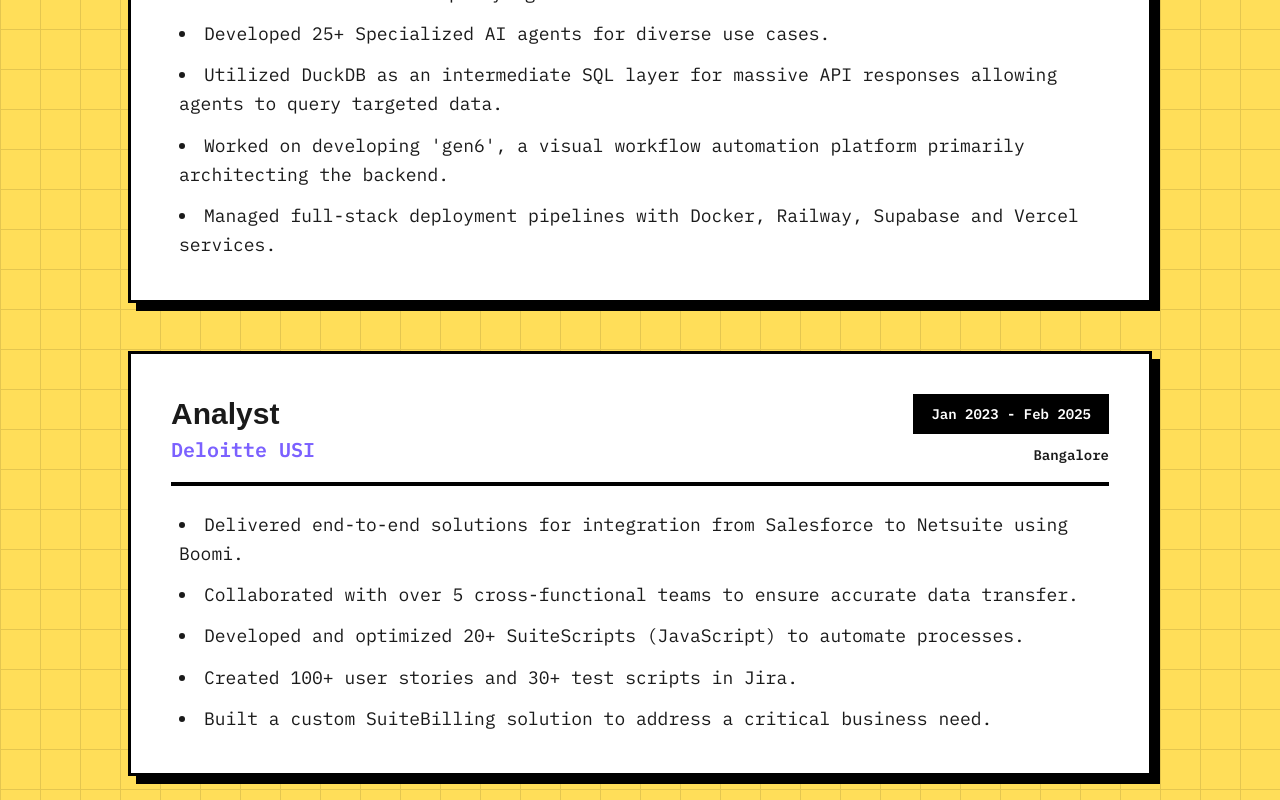
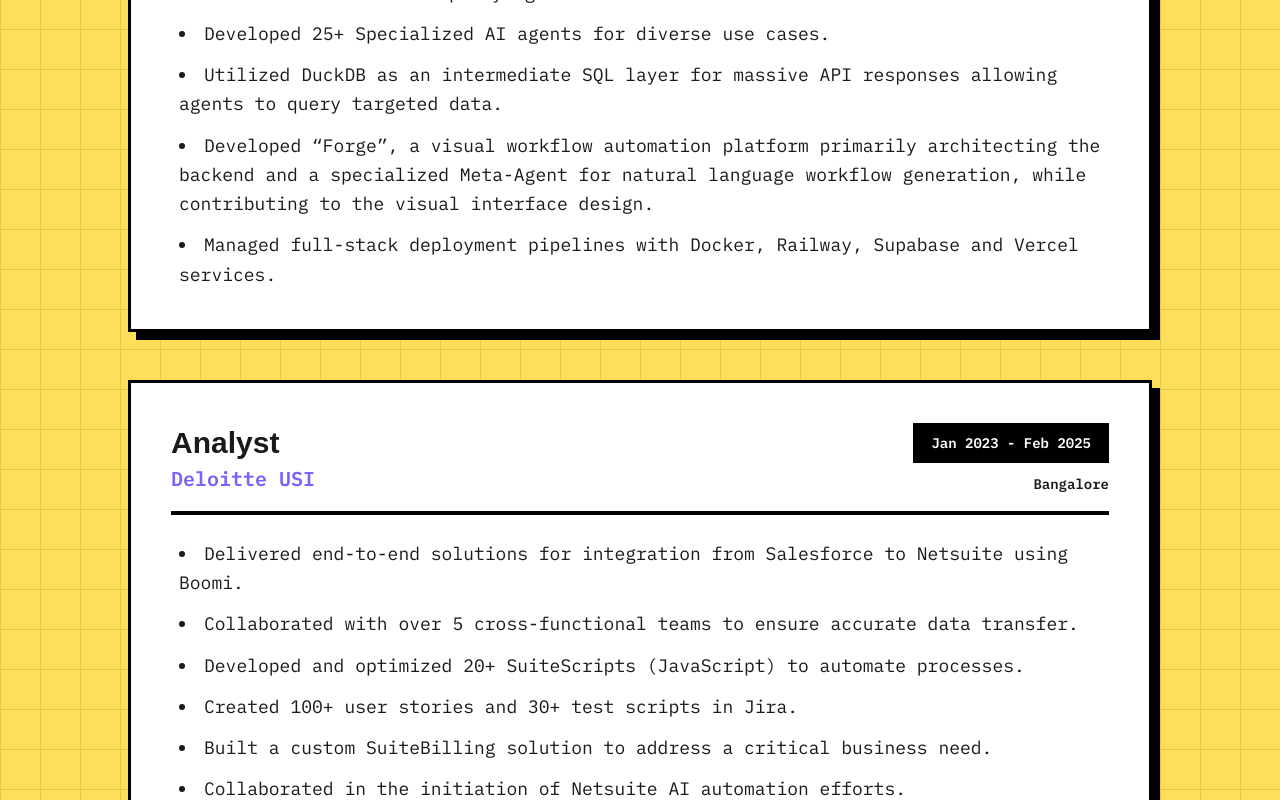
Before and after one commit to abhinavgkrishnan/portfolio, a Next.js app: page / in a window 1280 px wide. Shown: the part 2180-2980 px from the top of the page. Built offline with nearby package versions, Linux system fonts and the light colour scheme; a web font is replaced by a local one.

Commit message:
Update resume.ts

```diff
--- a/src/data/resume.ts
+++ b/src/data/resume.ts
@@ -22,7 +22,7 @@
                 "Architected a Python based AI agent orchestrator which can tap into an array of api tools and MCP servers simplifying automation.",
                 "Developed 25+ Specialized AI agents for diverse use cases.",
                 "Utilized DuckDB as an intermediate SQL layer for massive API responses allowing agents to query targeted data.",
-                "Worked on developing 'gen6', a visual workflow automation platform primarily architecting the backend.",
+                "Developed “Forge”, a visual workflow automation platform primarily architecting the backend and a specialized Meta-Agent for natural language workflow generation, while contributing to the visual interface design.",
                 "Managed full-stack deployment pipelines with Docker, Railway, Supabase and Vercel services."
             ]
         },
@@ -36,7 +36,8 @@
                 "Collaborated with over 5 cross-functional teams to ensure accurate data transfer.",
                 "Developed and optimized 20+ SuiteScripts (JavaScript) to automate processes.",
                 "Created 100+ user stories and 30+ test scripts in Jira.",
-                "Built a custom SuiteBilling solution to address a critical business need."
+                "Built a custom SuiteBilling solution to address a critical business need.",
+                "Collaborated in the initiation of Netsuite AI automation efforts."
             ]
         }
     ],
```
